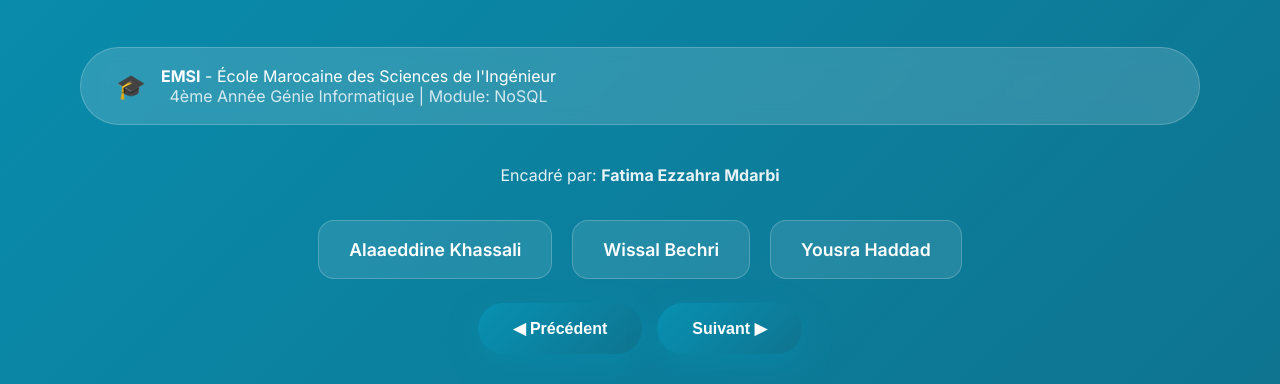
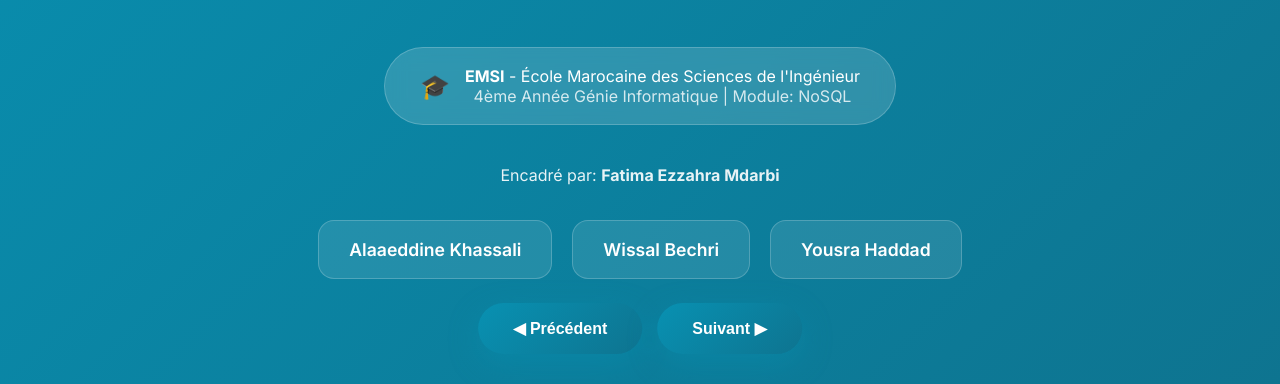
Before and after one commit to Alaaeddine22/JAVA_PROJECT, a plain HTML site: page presentation.html in a window 1280 px wide. Shown: the part 416-800 px from the top of the page. Drawn offline with Linux system fonts and the light colour scheme.

Commit message:
center front page

```diff
--- a/presentation.html
+++ b/presentation.html
@@ -487,7 +487,10 @@
     backdrop-filter: blur(10px);
     border-radius: 60px;
     border: 1px solid rgba(255, 255, 255, 0.2);
-            margin-bottom: 40px;
+    margin: 0 auto 40px auto; /* Changed to center horizontally */
+    max-width: 600px;
+    text-align: center;
+    justify-content: center;
 }
 
         .team-grid {
```
Lines whose indentation alone changed are shown as unchanged.
